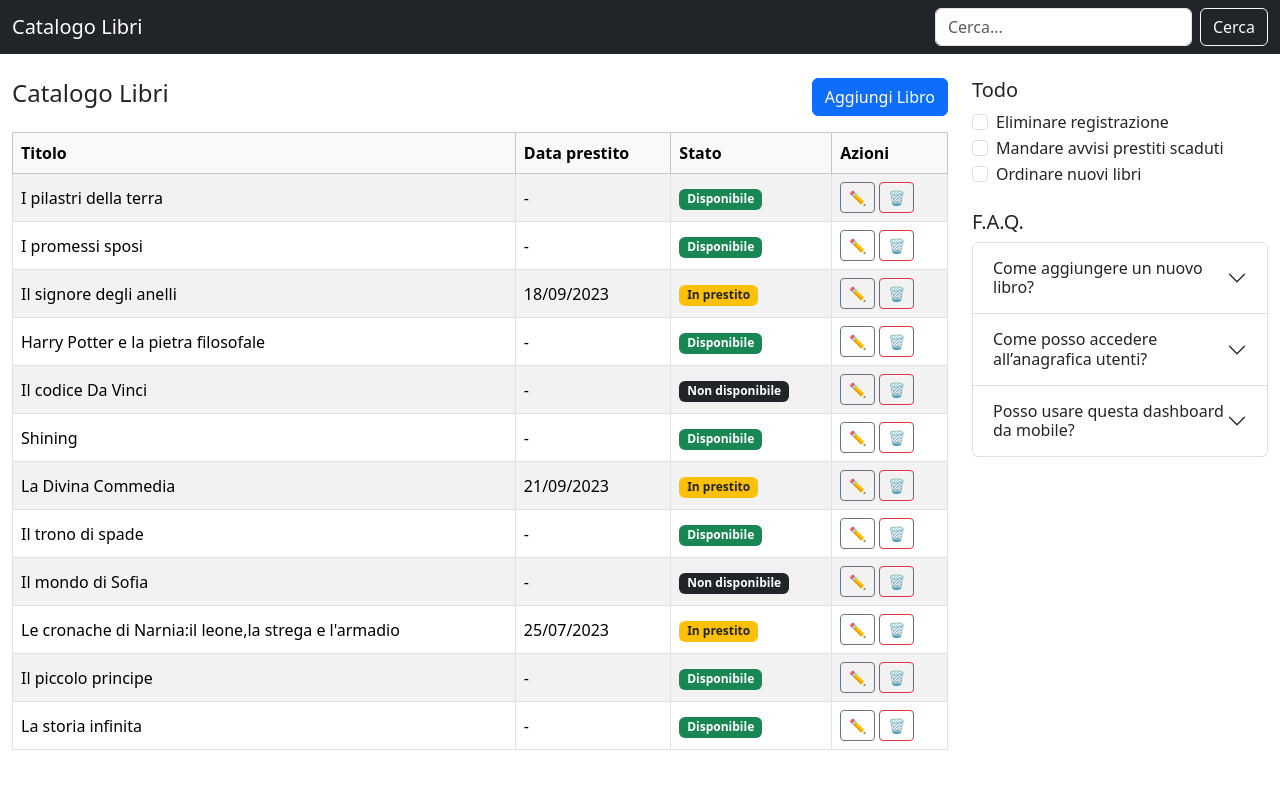
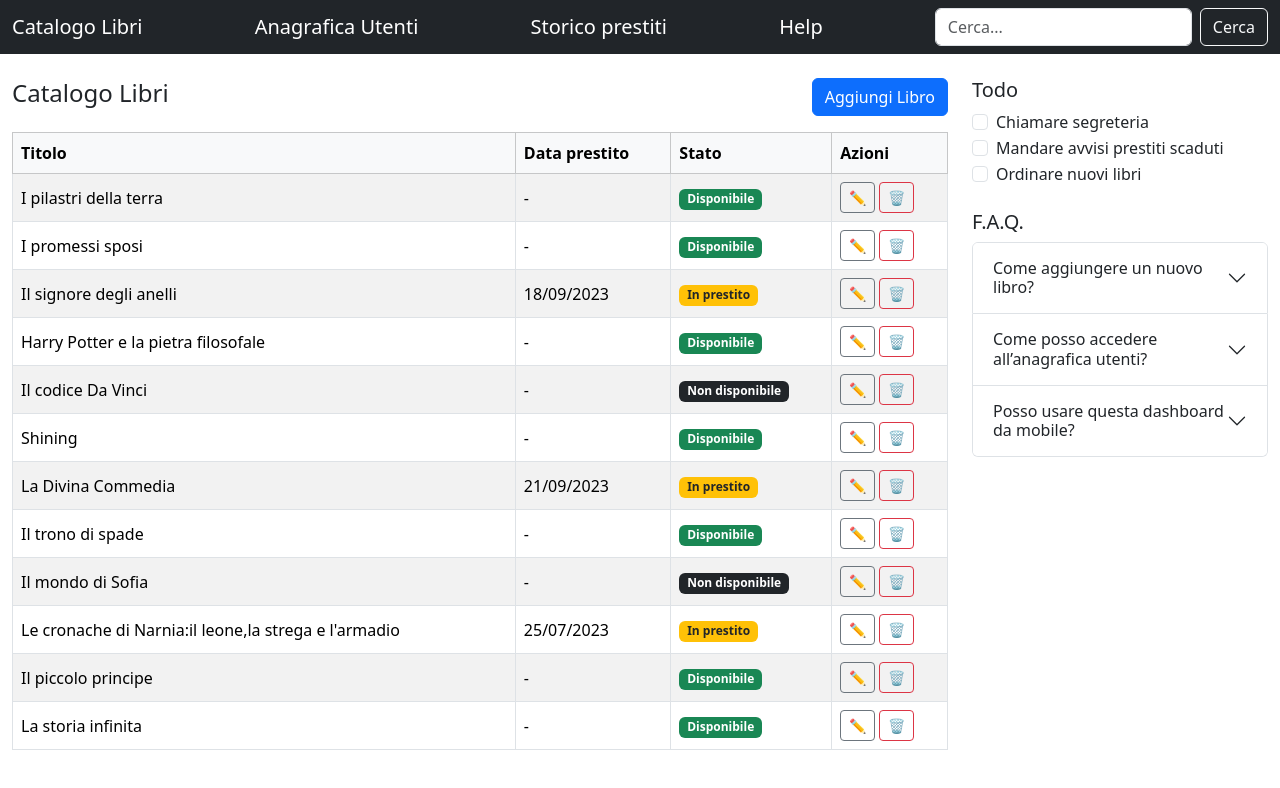
Before and after one commit to Baldanz00/html-css-bootstrap-dashboard, a plain HTML site: page index.html in a window 1280 px wide. Drawn offline with nearby package versions, Linux system fonts and the light colour scheme.

Commit message:
add navbar

```diff
--- a/index.html
+++ b/index.html
@@ -12,6 +12,9 @@
   <nav class="navbar navbar-dark bg-dark">
     <div class="container-fluid">
       <span class="navbar-brand mb-0 h1">Catalogo Libri</span>
+      <span class="navbar-brand mb-0 h2">Anagrafica Utenti</span>
+      <span class="navbar-brand mb-0 h2">Storico prestiti</span>
+      <span class="navbar-brand mb-0 h2">Help</span>
       <form class="d-flex">
         <input class="form-control me-2" type="search" placeholder="Cerca..." aria-label="Search">
         <button class="btn btn-outline-light" type="submit">Cerca</button>
@@ -152,14 +155,13 @@
           </tbody>
         </table>
       </div>
-
-      <!-- Sidebar -->
+      <!-- To do list e f.a.q.-->
       <div class="col-lg-3">
         <div class="mb-4">
           <h5>Todo</h5>
           <div class="form-check">
             <input class="form-check-input" type="checkbox" id="check1">
-            <label class="form-check-label" for="check1">Eliminare registrazione</label>
+            <label class="form-check-label" for="check1">Chiamare segreteria</label>
           </div>
           <div class="form-check">
             <input class="form-check-input" type="checkbox" id="check2">
@@ -170,7 +172,6 @@
             <label class="form-check-label" for="check3">Ordinare nuovi libri</label>
           </div>
         </div>
-
         <div>
           <h5>F.A.Q.</h5>
           <div class="accordion" id="faqAccordion">
@@ -181,7 +182,8 @@
                 </button>
               </h2>
               <div id="collapse1" class="accordion-collapse collapse" data-bs-parent="#faqAccordion">
-                <div class="accordion-body">Usa il pulsante "Aggiungi Libro".</div>
+              <!-- Risposta alla F.A.Q.-->
+                 <div class="accordion-body">Usa il pulsante "Aggiungi Libro".</div>
               </div>
             </div>
             <div class="accordion-item">
@@ -191,6 +193,7 @@
                 </button>
               </h2>
               <div id="collapse2" class="accordion-collapse collapse" data-bs-parent="#faqAccordion">
+             <!-- Risposta alla F.A.Q.-->
                 <div class="accordion-body">Dal menu in alto "Anagrafica Utenti".</div>
               </div>
             </div>
@@ -200,16 +203,18 @@
                   Posso usare questa dashboard da mobile?
                 </button>
               </h2>
+              <!-- Risposta alla F.A.Q.-->
               <div id="collapse3" class="accordion-collapse collapse" data-bs-parent="#faqAccordion">
                 <div class="accordion-body">Sì, è responsive grazie a Bootstrap.</div>
               </div>
             </div>
           </div>
         </div>
-      </div> <!-- Fine Sidebar -->
+      </div>
+      <!-- Fine Sidebar todo e f.a.q. -->
     </div>
   </div>
-
+  <!-- link js di bootstrap-->
   <script src="https://cdn.jsdelivr.net/npm/bootstrap@5.3.3/dist/js/bootstrap.bundle.min.js"></script>
 </body>
 </html>
```
